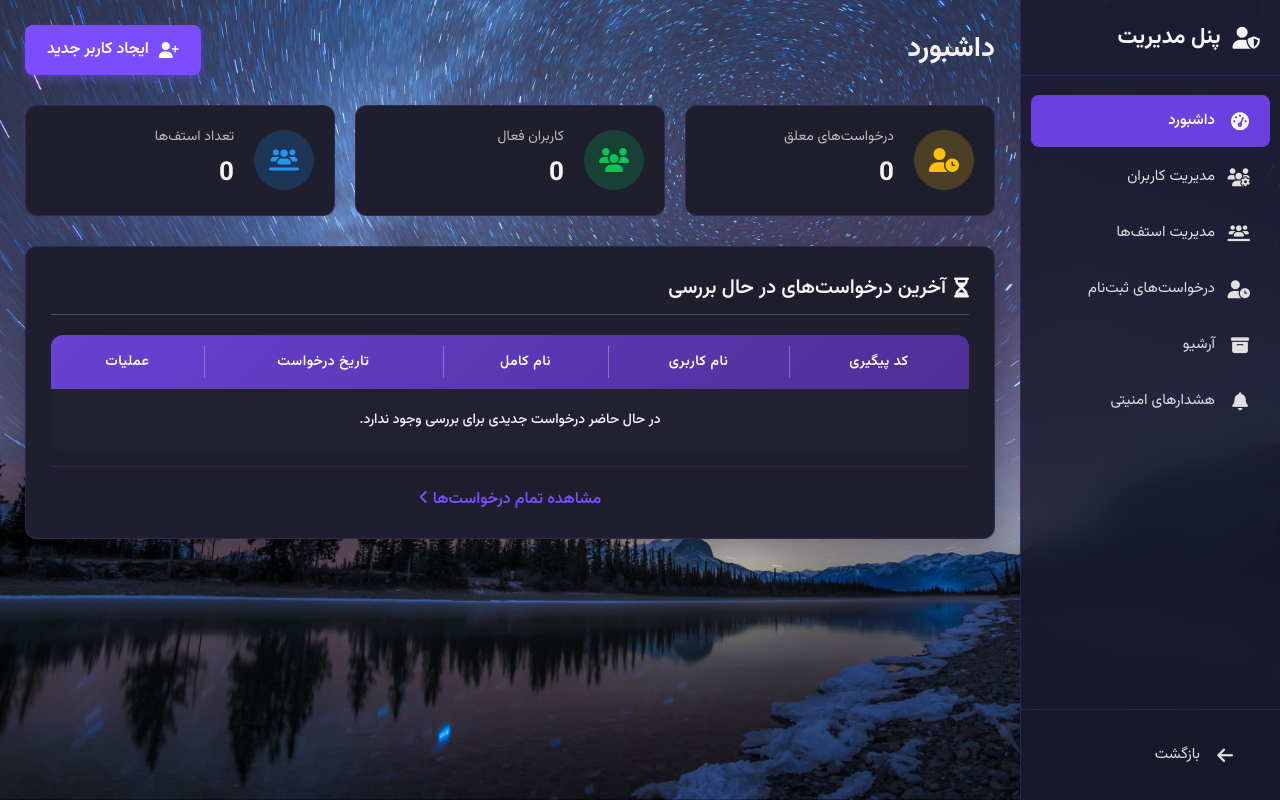
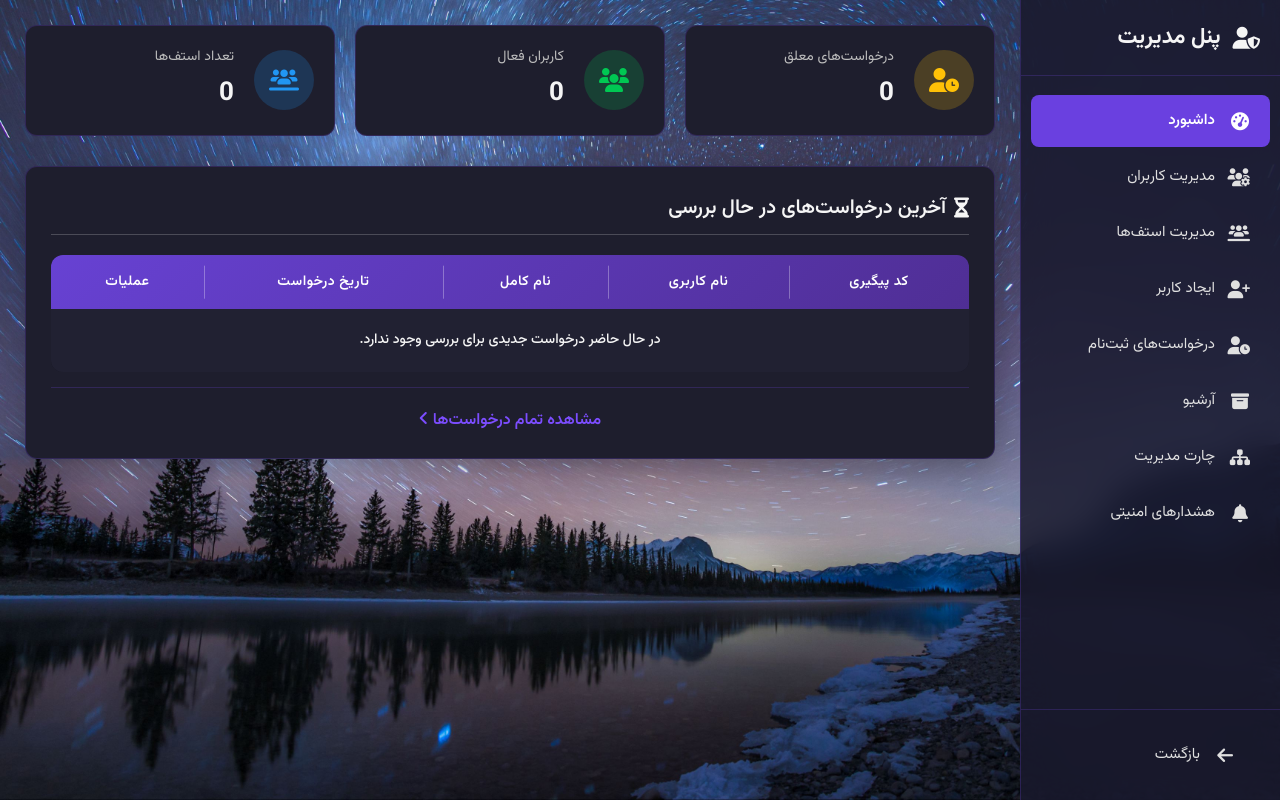
Before and after one commit to Itziliya-dev/SSO, a PHP site: page /admin/admin_panel.php in a window 1280 px wide. Run offline with PHP 8.4, Linux system fonts and the light colour scheme; the visitor is signed in with stand-in values (Sample User, id 1); data that the repository does not hold is empty; some web fonts are replaced.

Commit message:
Add create_user.php to the sidebar

```diff
--- a/admin/admin_panel.php
+++ b/admin/admin_panel.php
@@ -99,10 +99,6 @@ $staff_count = $conn->query("SELECT COUNT(id) as count FROM `staff-manage` WHERE
     <?php include __DIR__.'/../includes/_sidebar.php'; // ۳. فراخوانی سایدبار از فایل مجزا?>
 
     <main class="main-content">
-        <header class="main-header">
-            <h1 class="header-title">داشبورد</h1>
-            <a href="create_user.php" class="btn-primary"><i class="fas fa-user-plus"></i><span>ایجاد کاربر جدید</span></a>
-        </header>
 
         <section class="dashboard-stats">
             <div class="stat-card">
--- a/admin/create_user.php
+++ b/admin/create_user.php
@@ -20,6 +20,9 @@ $username = '';
 $fullname = '';
 $email = '';
 $phone = '';
+
+$currentPage = 'create_user'; // ۱. تعریف صفحه فعلی برای فعال شدن لینک صحیح در سایدبار
+
 
 if ($_SERVER['REQUEST_METHOD'] === 'POST') {
     $conn = null;
@@ -103,7 +106,7 @@ if ($conn_sidebar) {
 
 <div class="admin-layout">
 
-    <?php include __DIR__.'/../_sidebar.php'; ?>
+    <?php include __DIR__.'/../includes/_sidebar.php'; ?>
 
 
     <main class="main-content">
--- a/includes/_sidebar.php
+++ b/includes/_sidebar.php
@@ -27,6 +27,11 @@
         } ?>">
             <i class="fa-solid fa-users-line"></i><span>مدیریت استف‌ها</span>
         </a>
+        <a href="create_user.php" class="nav-link <?php if (isset($currentPage) && $currentPage === 'create_user') {
+            echo 'active';
+        } ?>">
+            <i class="fas fa-user-plus"></i><span>ایجاد کاربر</span>
+        </a>
         <a href="registration_requests_page.php" class="nav-link <?php if (isset($currentPage) && $currentPage === 'registration_requests') {
             echo 'active';
         } ?>">
@@ -39,6 +44,9 @@
             echo 'active';
         } ?>">
             <i class="fas fa-archive"></i><span>آرشیو</span>
+        </a>
+        <a href="management_chart.php" class="nav-link <?php if (isset($currentPage) && $currentPage === 'management_chart') echo 'active'; ?>">
+            <i class="fas fa-sitemap"></i><span>چارت مدیریت</span>
         </a>
         <a href="security_alerts.php" class="nav-link <?php if (isset($currentPage) && $currentPage === 'security_alerts') {
             echo 'active';
```
